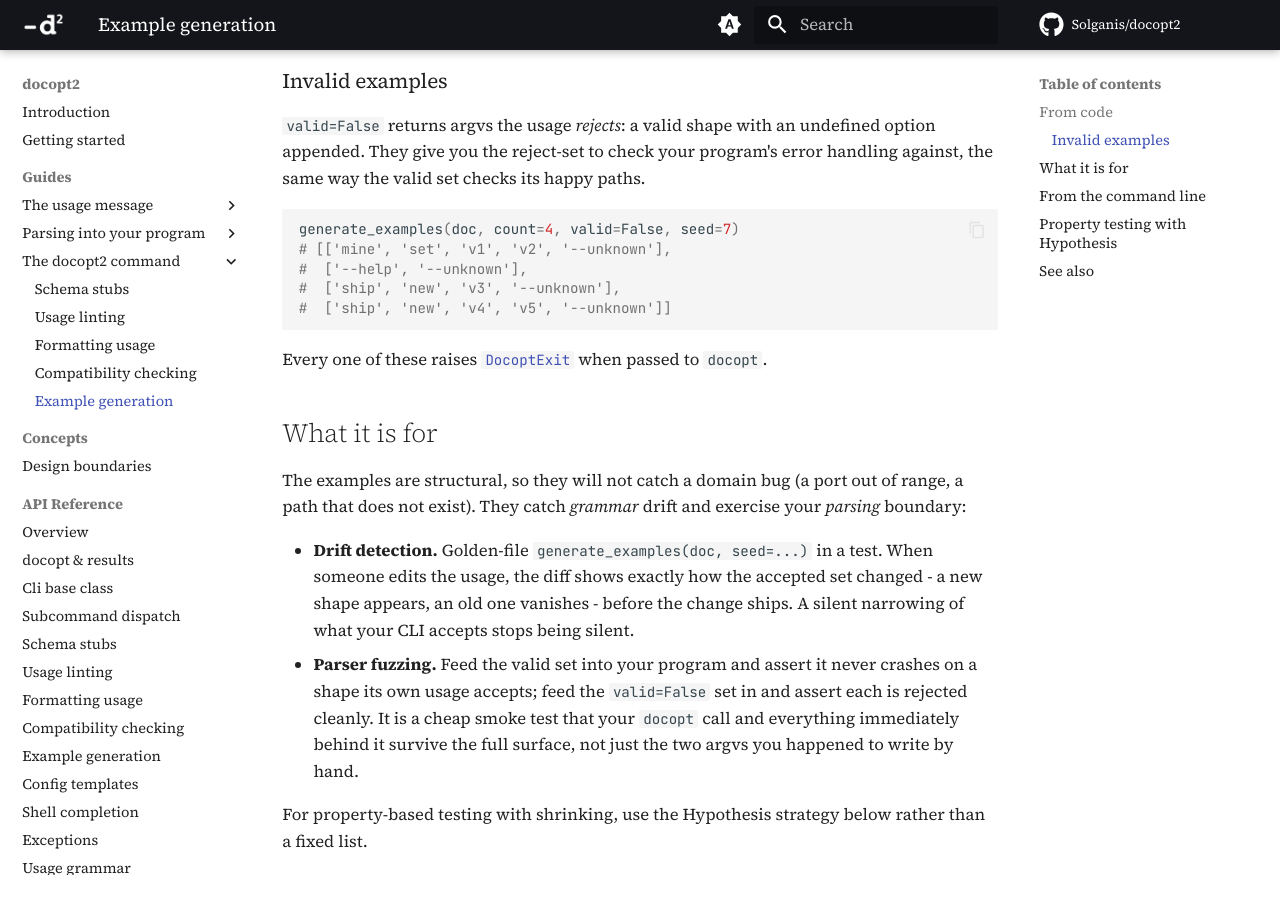
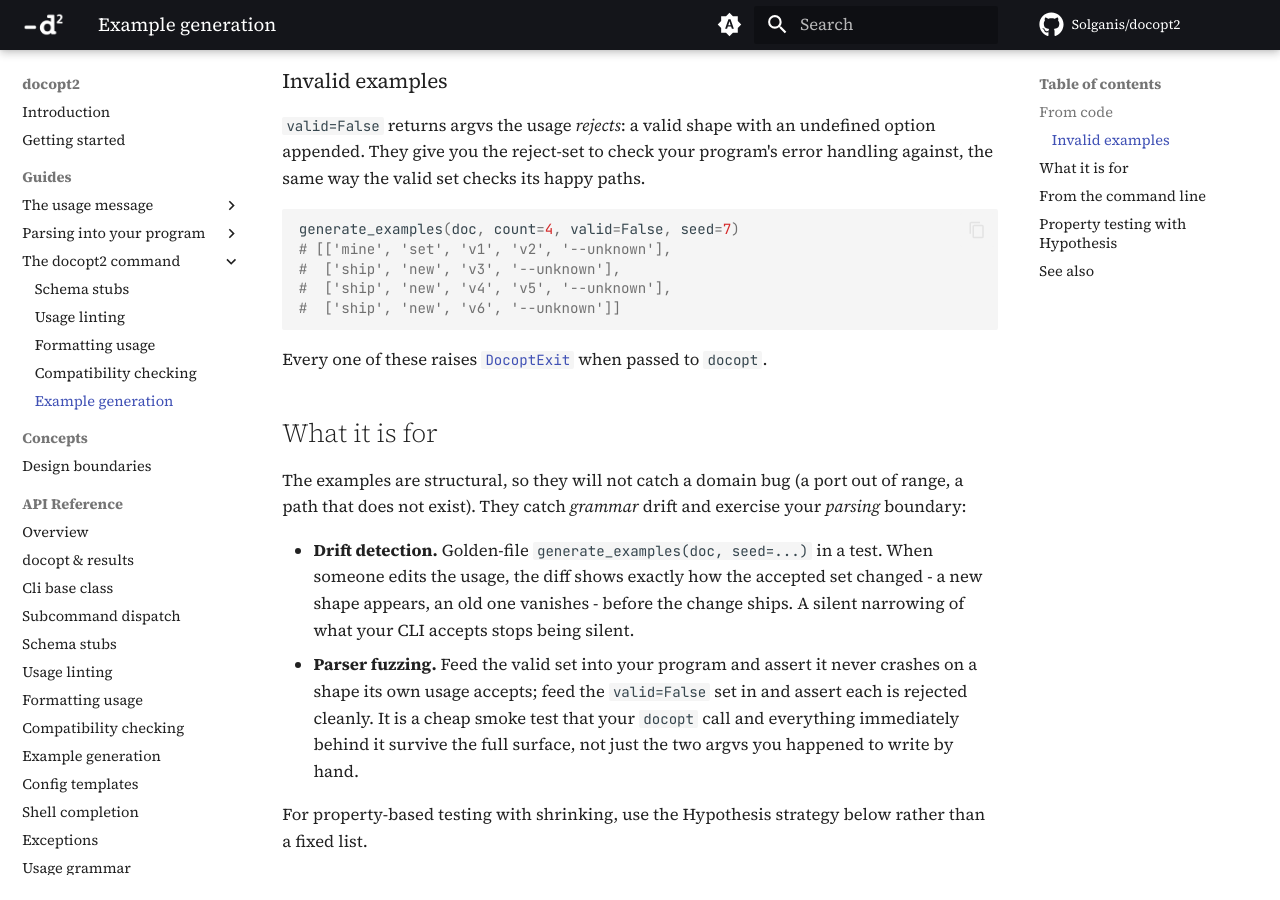
Before and after one commit to Solganis/docopt2, an MkDocs documentation site: the page built from docs/guides/examples.md, in a window 1280 px wide and 900 px high, scrolled down 1496 px. Built offline with MkDocs 1.6.1 and Material for MkDocs 9.7.7, drawn with Linux system fonts in a browser that asks for light colours; comment, search, counter and statistics services are not loaded.

Commit message:
docs: fix stale output in the examples and round-trip guides

````diff
--- a/docs/guides/examples.md
+++ b/docs/guides/examples.md
@@ -66,9 +66,9 @@ checks its happy paths.
 ```python
 generate_examples(doc, count=4, valid=False, seed=7)
 # [['mine', 'set', 'v1', 'v2', '--unknown'],
-#  ['--help', '--unknown'],
 #  ['ship', 'new', 'v3', '--unknown'],
-#  ['ship', 'new', 'v4', 'v5', '--unknown']]
+#  ['ship', 'new', 'v4', 'v5', '--unknown'],
+#  ['ship', 'new', 'v6', '--unknown']]
 ```
 
 Every one of these raises [`DocoptExit`](../reference/exceptions.md) when passed to `docopt`.
````
Also changed, not shown: docs/guides/round-trip.md (+2 -2 lines).
